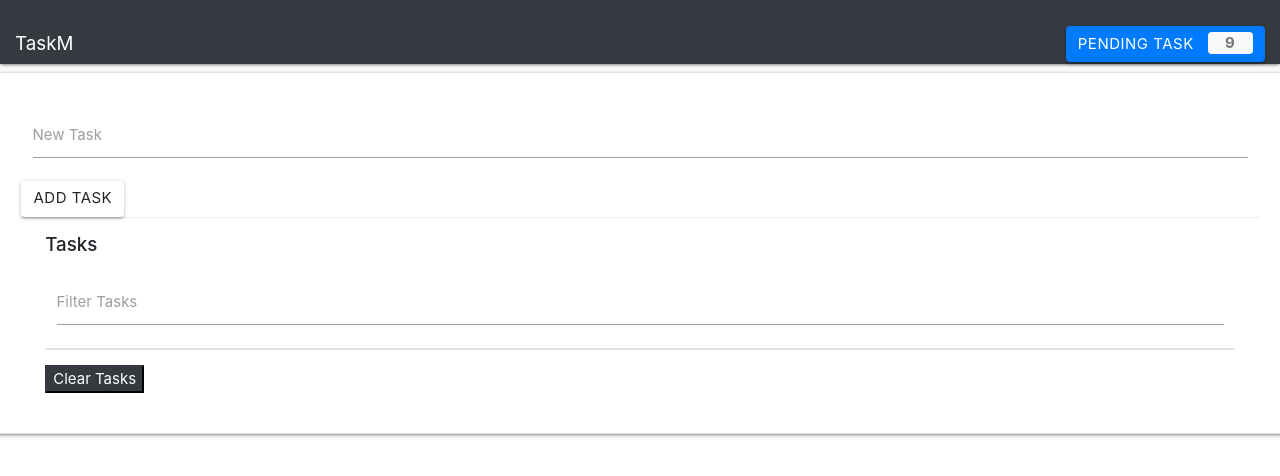
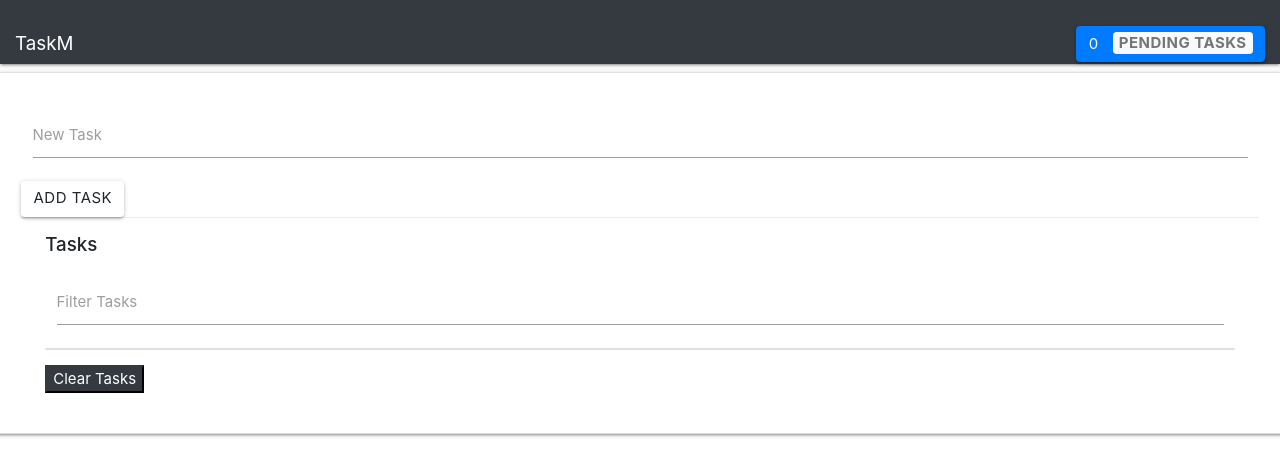
Before and after one commit to hardikchoudhary20/TaskM, a plain HTML site: page index.html in a window 1280 px wide. Drawn offline with nearby package versions, Linux system fonts and the light colour scheme.

Commit message:
error in button

```diff
--- a/app.js
+++ b/app.js
@@ -1,3 +1,4 @@
+var len = 0;
 console.log('welcome to console!!')
 const form = document.querySelector('#task-form');
 const tasklist = document.querySelector('.collection');
@@ -49,6 +50,8 @@ function getTasks(){
 }
 function addtask(e)
 {
+  len = len +1 ;
+  console.log(len)
     if(taskinput.value ==='')
     {
         alert('Please add a task')
@@ -92,7 +95,10 @@ function storeTaskInLocalStorage(task) {
 
 
 function removetask(e)
+
 {
+  len = len - 1;
+  console.log(len);
     if(e.target.parentElement.classList.contains('delete-item') ){
 
 e.target.parentElement.parentElement.remove();
@@ -103,6 +109,8 @@ removeTaskFromLocalStorage(
 
 }
 function cleartasks(){
+  len = 0 ;
+  console.log(len);
   if(tasklist.firstChild = ''){
     alert('Please add a task!')
   }
@@ -151,3 +159,4 @@ function filtertasks(e){
         localStorage.clear();
 
     }
+    $( 'button .content' ).text( len );
--- a/index.html
+++ b/index.html
@@ -20,12 +20,11 @@
         <span class="navbar-brand mb-0 h1" id="headingTotal">                      </span>
 
         <!-- <span class="navbar-brand mb-0 h1" id="headingTotal">Total Tasks</span> -->
-        <button type="button" class="btn btn-primary">
-            <style></style>
-            Pending Task
-             <span class="badge badge-light">9</span>
-            <span class="sr-only">unread messages</span>
-          </button>
+        <button type="button" class="btn btn-primary" >
+            <span class="content"></span>
+            <span class="badge badge-light">Pending Tasks  </span>
+            <span class="sr-only"></span>
+         </button>
       </nav>
     <div class="conatiner">
         <div class="row">
```
